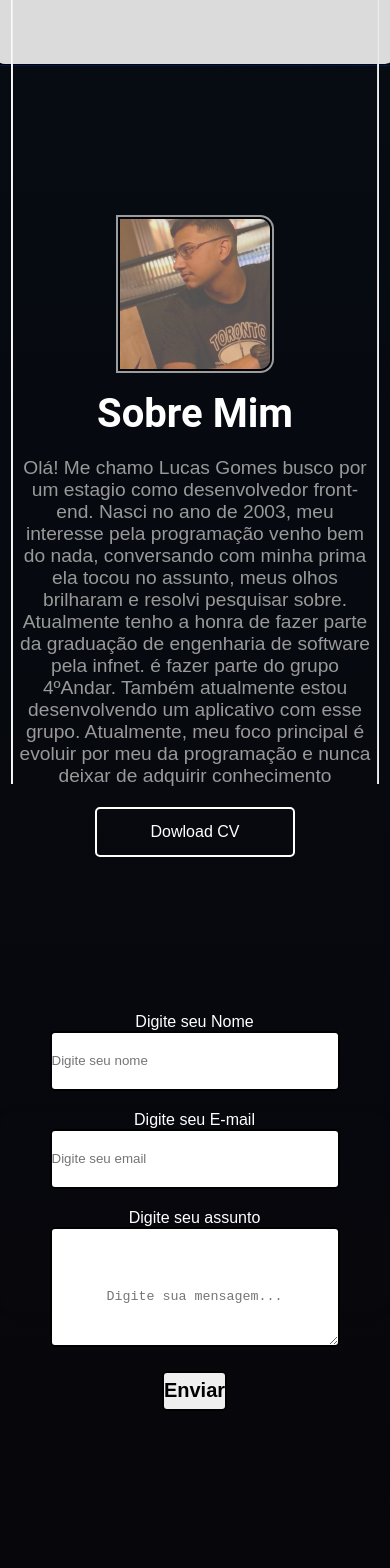
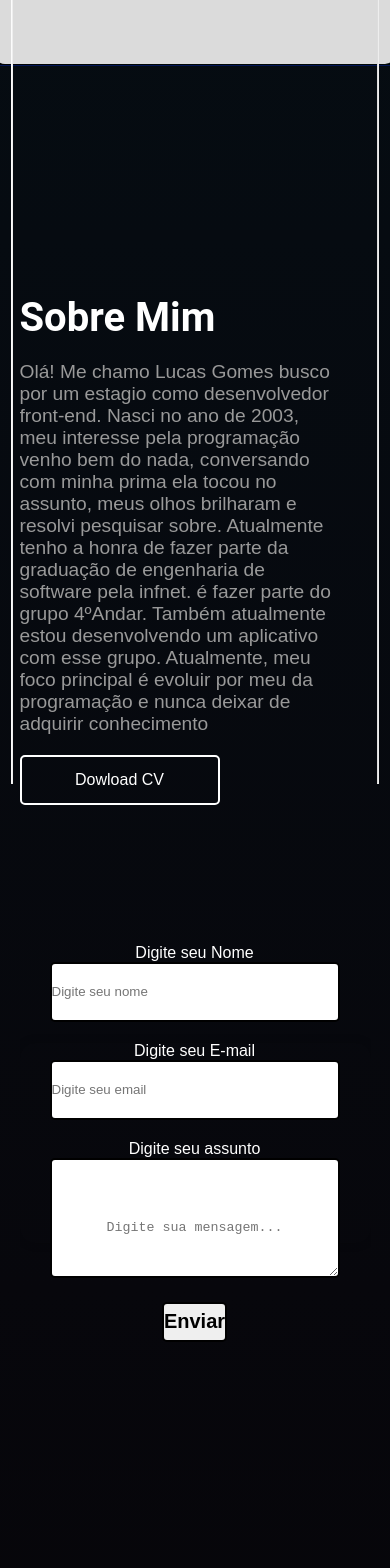
Before and after one commit to LucasGAraujo/Portifolio-em-react, a React (Create React App) app: page / in a window 390 px wide. Shown: the part 820-2388 px from the top of the page. Built offline with nearby package versions, Linux system fonts and the light colour scheme; no server answers; a web font is replaced by a local one.

Commit message:
Quase finalizado

```diff
--- a/src/style/Media.css
+++ b/src/style/Media.css
@@ -218,23 +218,50 @@ margin-left: -80px;
     margin-top: 20px;
     height: 37vh;
 }
-.cardImage{
-  margin-bottom: -220px;
-  height: 250px;
-}
-.container_section{
-  height: 150vh;
-  margin-bottom: 150px;
+.container_section {
+  flex-direction: column;
+  height: auto;
+  margin: 60px auto 80px;
+  width: 90%;
 }
 
-.section{
+.one_section {
+  height: auto;
   width: 100%;
+  flex-direction: column;
+  justify-content: center;
+  align-items: center;
+  margin: 0;
+}
 
-  text-align: center ;
-  display: flex;
+.two_section {
+  height: auto;
+  width: 100%;
+  justify-content: center;
   align-items: center;
-  margin-bottom: -150px;
+  margin: 50px 0;
 }
+
+.cardImage {
+  display: none;
+}
+
+.cardImage img {
+  border-radius: 10px;
+  box-shadow: none;
+}
+
+.cardImage:hover img {
+  margin-right: 0;
+  transform: none;
+}
+
+.section {
+  height: auto;
+  width: 100%;
+  margin: 0;
+}
+
 
 
 .form{
```
